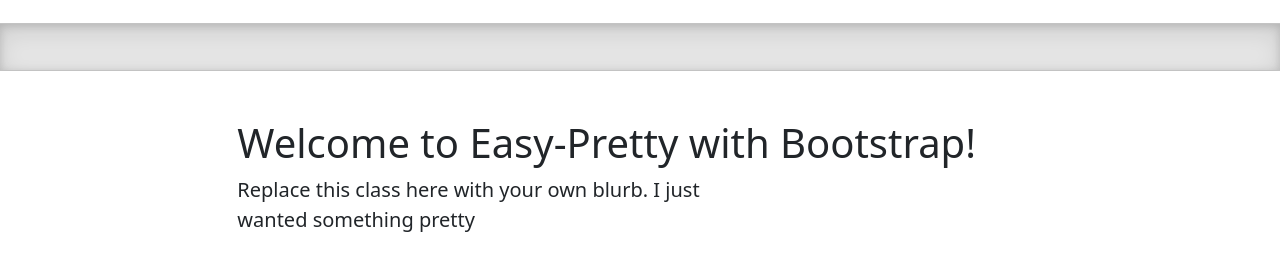
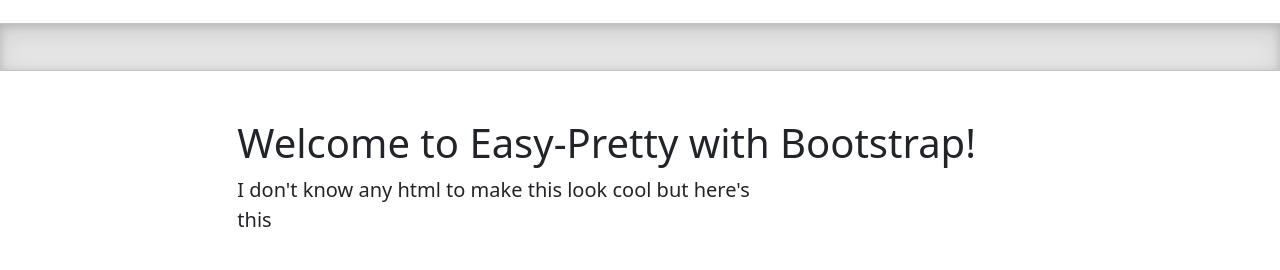
Before and after one commit to WSU-kduncan/3120-cicd-29MichaelD, a plain HTML site: page website/index.html in a window 1280 px wide. Shown: the part 74-344 px from the top of the page. Drawn offline with Linux system fonts and the light colour scheme.

Commit message:
Update index.html

```diff
--- a/website/index.html
+++ b/website/index.html
@@ -119,7 +119,7 @@
   <div class="b-example-divider"></div>
   <div class="col-lg-8 mx-auto p-4 py-md-5">
   <h1>Welcome to Easy-Pretty with Bootstrap!</h1>
-    <p class="fs-5 col-md-8">Replace this class here with your own blurb.  I just wanted something pretty</p>
+    <p class="fs-5 col-md-8">I don't know any html to make this look cool but here's this</p>
 
    </div>
     <script src="../assets/dist/js/bootstrap.bundle.min.js"></script>
```
